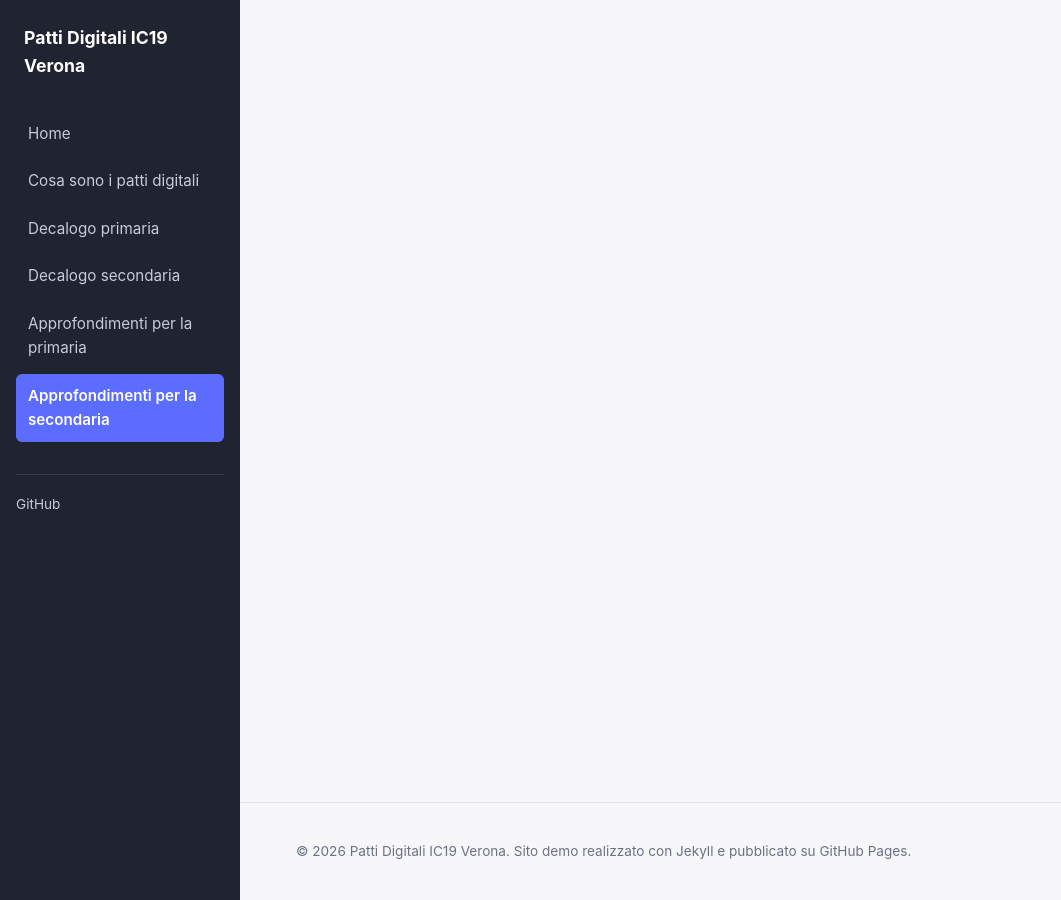
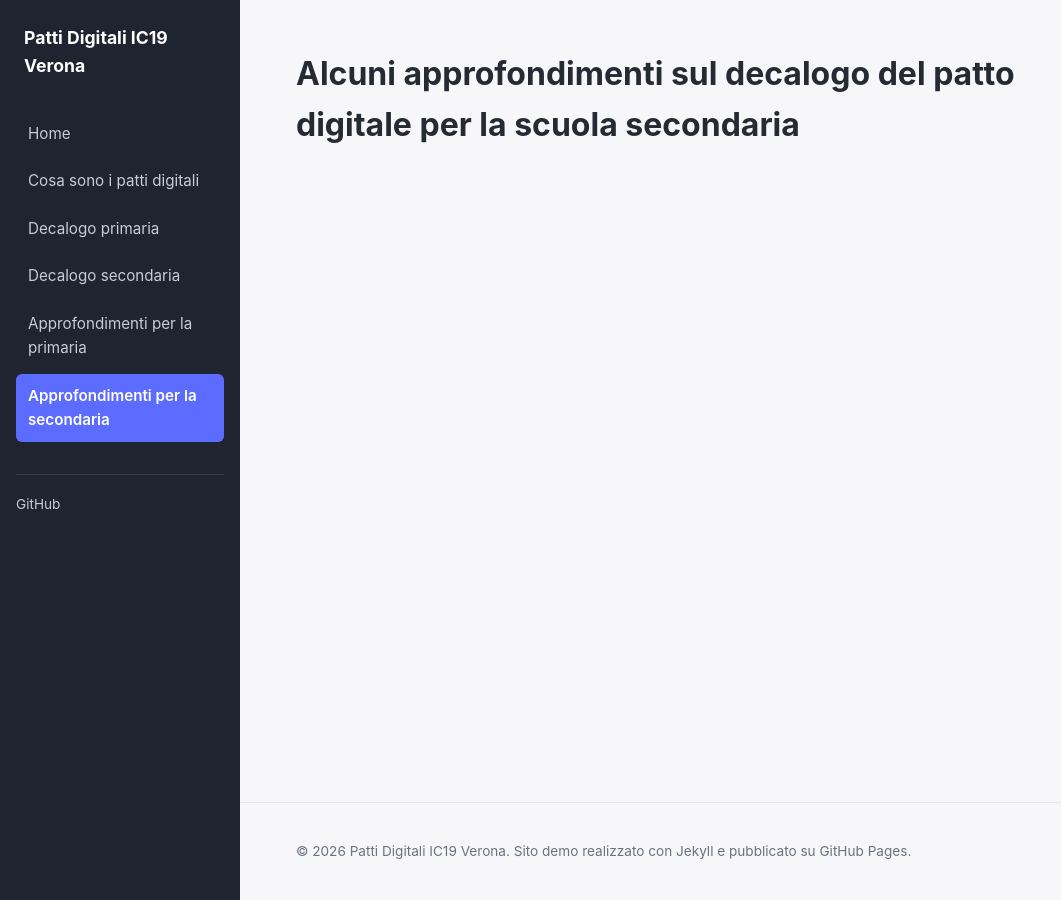
Before and after one commit to albvalente/prova, a Jekyll site: the page built from patto-digitale-secondaria-approfondimenti.md, in a window 1280 px wide. Shown: the whole page, without its empty margins (0-1061 px from the left). Built offline with Jekyll 4.4.1, drawn with Linux system fonts in a browser that asks for light colours.

Commit message:
Update patto-digitale-secondaria-approfondimenti.md

```diff
--- a/patto-digitale-secondaria-approfondimenti.md
+++ b/patto-digitale-secondaria-approfondimenti.md
@@ -3,3 +3,4 @@ layout: default
 title: Schede di approfondimento sul patto digitale per la scuola secondaria
 permalink: /patto-digitale-secondaria-approfondimenti/
 ---
+# Alcuni approfondimenti sul decalogo del patto digitale per la scuola secondaria
```
